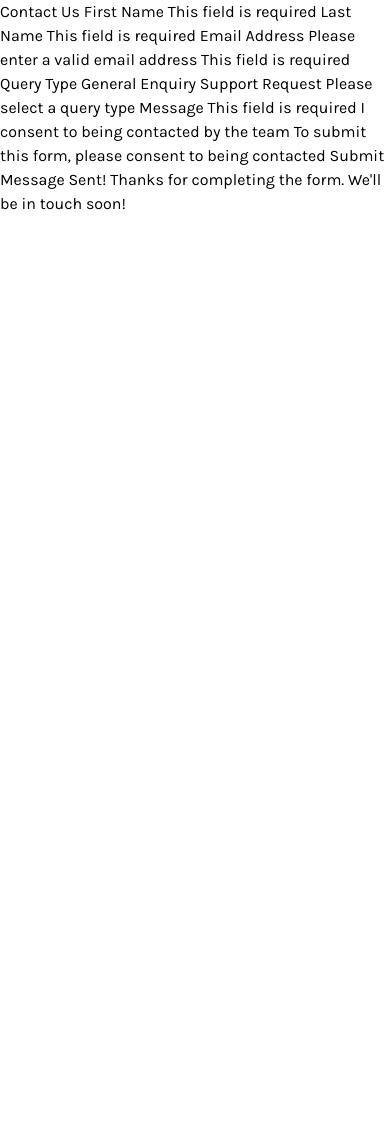
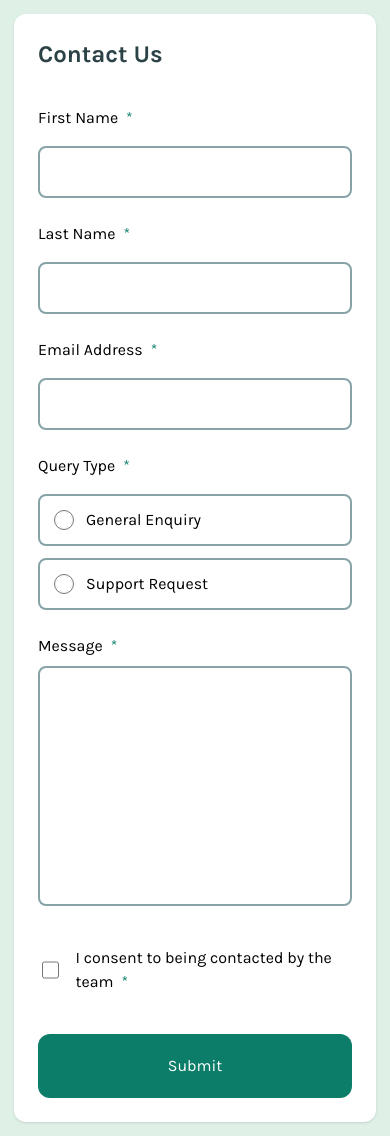
Before and after one commit to md-abid-hussain/contact-form, a React app: page / in a window 390 px wide. Before the commit the page ends 844 px from the top, so only its background shows below. Built offline with nearby package versions, Linux system fonts and the light colour scheme; the HTML template or start-up script is replaced by a standard one.

Commit message:
Completed the component for mobile screen

```diff
--- a/src/App.tsx
+++ b/src/App.tsx
@@ -1,36 +1,139 @@
+import CustomInputLabel from "./components/CustomInputLabel";
+import CustomTextInput from "./components/CustomTextInput";
+import CustomRadioInput from "./components/CustomRadioInput";
+import CustomCheckboxInput from "./components/CustomCheckboxInput";
+import CustomTextArea from "./components/CustomTextArea";
+
+import { useForm, SubmitHandler } from "react-hook-form";
+import { yupResolver } from "@hookform/resolvers/yup";
+import * as yup from "yup";
+
+export type FormInputType = {
+  first_name: string;
+  last_name: string;
+  email: string;
+  query_type: "" | "General Enquiry" | "Support Request";
+  message: string;
+  agree: boolean;
+};
+
+const schema = yup.object().shape({
+  first_name: yup.string().required("This is required field"),
+  last_name: yup.string().required("This is required field"),
+  email: yup
+    .string()
+    .email("Please enter a valid email address")
+    .required("This is required field"),
+  query_type: yup
+    .string()
+    .oneOf(["", "General Enquiry", "Support Request"])
+    .required("Please select a query type"),
+  message: yup.string().required("This is required field"),
+  agree: yup
+    .boolean()
+    .oneOf([true], "To submit this form, please consent to being contacted.")
+    .required("To submit this form, please consent to being contacted."),
+});
+
 function App() {
+  const {
+    register,
+    handleSubmit,
+    watch,
+    formState: { errors },
+  } = useForm<FormInputType>({
+    resolver: yupResolver(schema),
+  });
+
+  const onSubmit: SubmitHandler<FormInputType> = (data) => {
+    console.log(data);
+  };
 
   return (
-    <div className="min-h-screen">
-       Contact Us
-
-First Name
-This field is required
-
-Last Name
-This field is required
-
-Email Address
-Please enter a valid email address
-This field is required
-
-Query Type
-General Enquiry
-Support Request
-Please select a query type
-
-Message
-This field is required
-
-I consent to being contacted by the team
-To submit this form, please consent to being contacted
-
-Submit
-
-Message Sent!
-Thanks for completing the form. We'll be in touch soon!
-    </div>
-  )
+    <main className="min-h-screen p-[14px] bg-primary-green-200">
+      <div className="p-6 bg-white rounded-xl shadow">
+        <h1 className="text-2xl font-bold mb-9 text-neutral-grey-900">
+          Contact Us
+        </h1>
+        <form className="flex flex-col" onSubmit={handleSubmit(onSubmit)}>
+          <CustomTextInput
+            label="First Name"
+            id="first_name"
+            register={register}
+            fieldId="first_name"
+            errors={errors.first_name}
+          />
+          <CustomTextInput
+            label="Last Name"
+            id="last_name"
+            register={register}
+            fieldId="last_name"
+            errors={errors.last_name}
+          />
+          <CustomTextInput
+            label="Email Address"
+            id="email"
+            name="email"
+            register={register}
+            fieldId="email"
+            errors={errors.email}
+          />
+          <div className="flex flex-col">
+            <CustomInputLabel label="Query Type" />
+            <CustomRadioInput
+              label="General Enquiry"
+              id="general_enquiry"
+              value="General Enquiry"
+              register={register}
+              fieldId="query_type"
+              checked={watch("query_type") === "General Enquiry"}
+            />
+            <CustomRadioInput
+              label="Support Request"
+              id="support_request"
+              value="Support Request"
+              register={register}
+              fieldId="query_type"
+              checked={watch("query_type") === "Support Request"}
+            />
+            {errors.query_type && (
+              <span className="text-red-500 text-sm -mt-3">
+                {errors.query_type.message}
+              </span>
+            )}
+          </div>
+          <div className="mt-3">
+            <CustomTextArea
+              label="Message"
+              id="message"
+              register={register}
+              fieldId="message"
+              errors={errors.message}
+            />
+          </div>
+          <div className=" my-9">
+            <CustomCheckboxInput
+              label={"I consent to being contacted by the team"}
+              id="agree"
+              register={register}
+              fieldId="agree"
+            />
+            {errors.agree && (
+              <span className="text-red-500 text-sm">
+                {errors.agree.message}
+              </span>
+            )}
+          </div>
+          <button
+            type="submit"
+            className="bg-primary-green-600 text-white p-5 rounded-xl hover:bg-neutral-grey-900 active:bg-neutral-grey-500"
+          >
+            Submit
+          </button>
+        </form>
+      </div>
+    </main>
+  );
 }
 
-export default App
+export default App;
--- /dev/null
+++ b/src/components/CustomCheckboxInput.tsx
@@ -0,0 +1,40 @@
+
+import { UseFormRegister } from "react-hook-form";
+import { FormInputType } from "../App";
+type CustomCheckboxInputProps = Omit<
+  React.HTMLProps<HTMLInputElement>,
+  "type" | "className"
+> & {
+  label: string;
+  register: UseFormRegister<FormInputType>;
+  fieldId:
+    | "email"
+    | "first_name"
+    | "last_name"
+    | "query_type"
+    | "message"
+    | "agree";
+};
+
+const CustomCheckboxInput = ({
+  label,
+  register,
+  fieldId,
+  ...checkboxProps
+}: CustomCheckboxInputProps) => {
+  return (
+    <label htmlFor={checkboxProps.id} className="flex items-center gap-4 p-1">
+      <input
+        type="checkbox"
+        {...checkboxProps}
+        {...register(fieldId)}
+        className="size-[1.25rem] accent-primary-green-600 cursor-pointer"
+      />
+      <span className="after:content-['*'] after:pl-2 after:text-primary-green-600 cursor-pointer">
+        {label}
+      </span>
+    </label>
+  );
+};
+
+export default CustomCheckboxInput;
--- /dev/null
+++ b/src/components/CustomInputLabel.tsx
@@ -0,0 +1,15 @@
+interface CustomInputLabelProps
+  extends Omit<React.HTMLProps<HTMLLabelElement>, "className"> {}
+
+const CustomInputLabel = ({ ...inputLabelProps }: CustomInputLabelProps) => {
+  return (
+    <label
+      {...inputLabelProps}
+      className="after:content-['*'] after:pl-2 after:text-primary-green-600 mb-4"
+    >
+      {inputLabelProps.label}
+    </label>
+  );
+};
+
+export default CustomInputLabel;
--- /dev/null
+++ b/src/components/CustomRadioInput.tsx
@@ -0,0 +1,45 @@
+import { UseFormRegister } from "react-hook-form";
+import { FormInputType } from "../App";
+
+type CustomRadioInputProps = Omit<
+  React.HTMLProps<HTMLInputElement>,
+  "type" | "className"
+> & {
+  label: string;
+  register: UseFormRegister<FormInputType>;
+  fieldId:
+    | "email"
+    | "first_name"
+    | "last_name"
+    | "query_type"
+    | "message"
+    | "agree";
+};
+
+const CustomRadioInput = ({
+  fieldId,
+  label,
+  register,
+  ...radioProps
+}: CustomRadioInputProps) => {
+  const selectedColor = radioProps.checked ? "bg-primary-green-200" : "";
+  return (
+    <label
+      htmlFor={radioProps.id}
+      className={
+        "flex items-center gap-3 border-2 border-neutral-grey-500 rounded-lg py-3 px-[14px] mb-[0.75rem] cursor-pointer " +
+        selectedColor
+      }
+    >
+      <input
+        type="radio"
+        {...radioProps}
+        {...register(fieldId)}
+        className=" size-5 accent-primary-green-600 cursor-pointer"
+      />
+      <span>{label}</span>
+    </label>
+  );
+};
+
+export default CustomRadioInput;
--- /dev/null
+++ b/src/components/CustomTextArea.tsx
@@ -0,0 +1,53 @@
+import { FieldError, UseFormRegister } from "react-hook-form";
+import { FormInputType } from "../App";
+import CustomInputLabel from "./CustomInputLabel";
+
+type CustomTextAreaProps = Omit<
+  React.HTMLProps<HTMLTextAreaElement>,
+  "className"
+> & {
+  label: string;
+  register: UseFormRegister<FormInputType>;
+  fieldId:
+    | "email"
+    | "first_name"
+    | "last_name"
+    | "query_type"
+    | "message"
+    | "agree";
+  errors: FieldError | undefined;
+};
+
+const CustomTextArea = ({
+  label,
+  register,
+  fieldId,
+  errors,
+  ...textAreaProps
+}: CustomTextAreaProps) => {
+  const isError = errors ? true : false;
+  return (
+    <div className="flex flex-col">
+      <CustomInputLabel
+        label={label}
+        htmlFor={textAreaProps.id}
+        style={{
+          marginBottom: "0.5rem",
+        }}
+      />
+      <textarea
+        {...textAreaProps}
+        {...register(fieldId)}
+        className={
+          "h-60 border-2 rounded-lg border-neutral-grey-500 hover:border-primary-green-600 hover:cursor-pointer focus:border-primary-green-600 focus:outline-none p-3 resize-none" +
+          (isError ? " border-primary-red focus:border-primary-red" : "")
+        }
+      ></textarea>
+      {isError && (
+        <span className="text-primary-red text-sm">{errors?.message}</span>
+      )}
+    </div>
+  );
+};
+
+export default CustomTextArea;
--- /dev/null
+++ b/src/components/CustomTextInput.tsx
@@ -0,0 +1,47 @@
+import { FieldError, UseFormRegister } from "react-hook-form";
+import CustomInputLabel from "./CustomInputLabel";
+import { FormInputType } from "../App";
+
+type CustomTextInputProps = Omit<
+  React.HTMLProps<HTMLInputElement>,
+  "type" | "className"
+> & {
+  label: string;
+  register: UseFormRegister<FormInputType>;
+  fieldId:
+    | "email"
+    | "first_name"
+    | "last_name"
+    | "query_type"
+    | "message"
+    | "agree";
+  errors: FieldError | undefined;
+};
+
+const CustomTextInput = ({
+  label,
+  register,
+  fieldId,
+  errors,
+  ...inputProps
+}: CustomTextInputProps) => {
+  const isError = errors ? true : false;
+  return (
+    <div className="flex flex-col mb-6">
+      <CustomInputLabel htmlFor={inputProps.id} label={label} />
+      <input
+        type="text"
+        {...inputProps}
+        {...register(fieldId)}
+        className={
+          "border-2 border-neutral-grey-500 rounded-lg p-3 hover:border-primary-green-600 hover:cursor-pointer focus:border-primary-green-600 focus:outline-none " +
+          (isError ? "border-primary-red focus:border-primary-red" : "")
+        }
+      />
+      {isError && (
+        <span className="text-red-500 text-sm">{errors?.message}</span>
+      )}
+    </div>
+  );
+};
+export default CustomTextInput;
```
